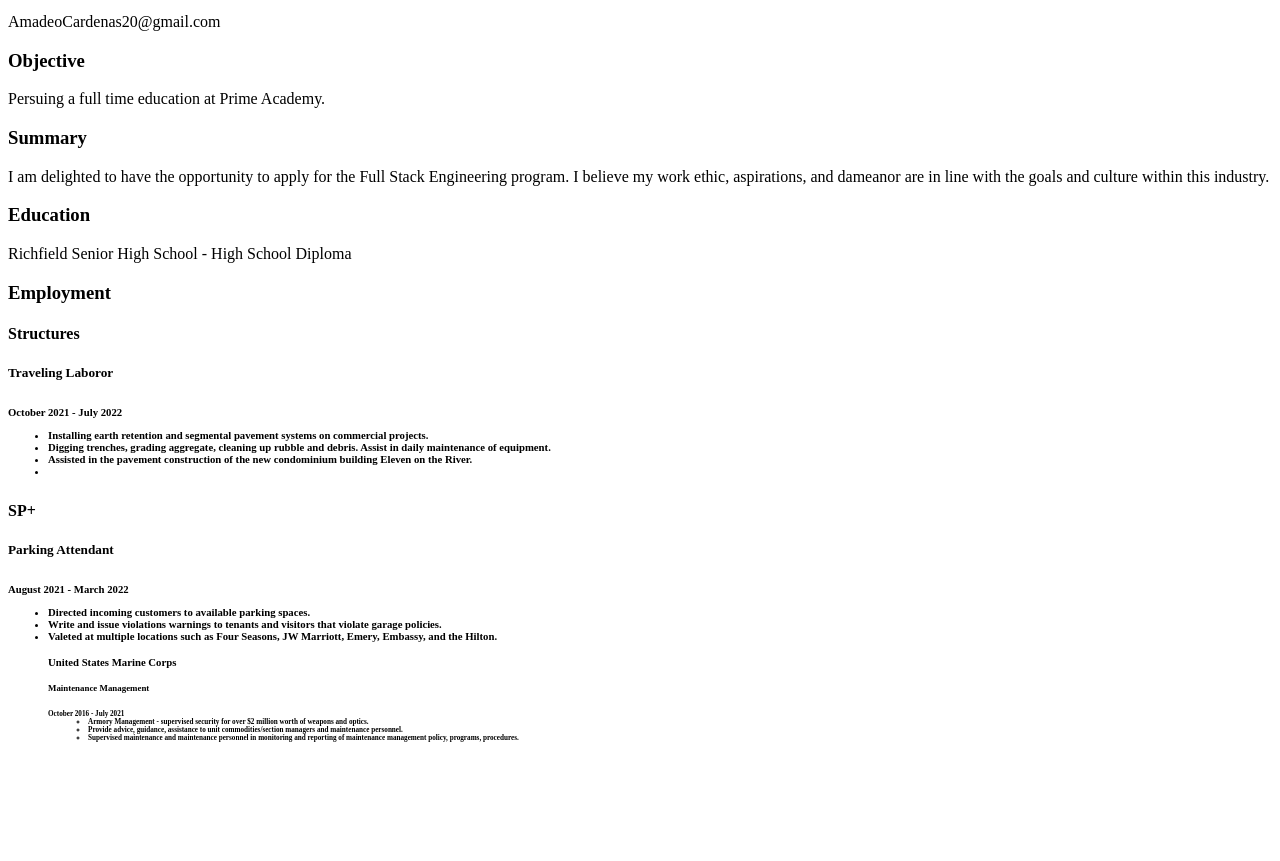
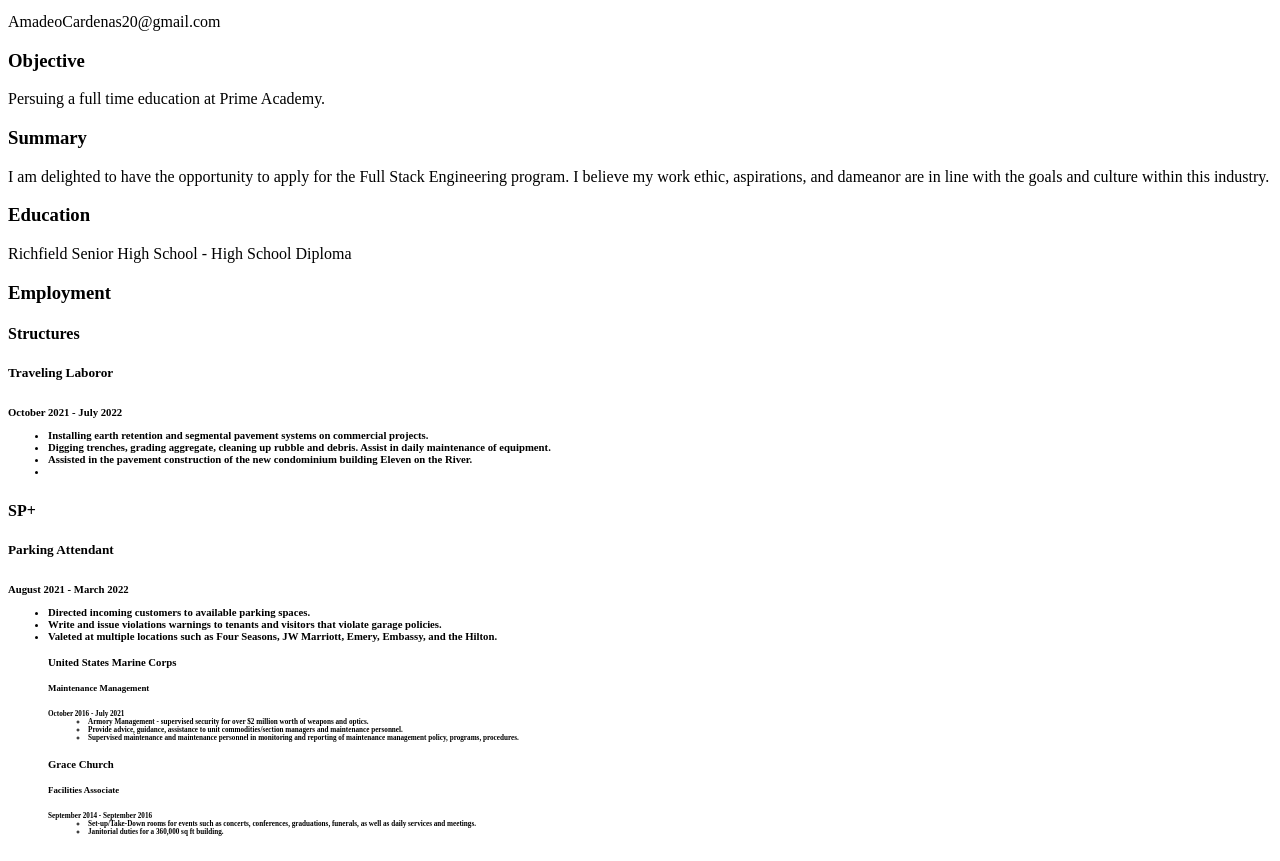
Before and after one commit to AmadeoCardenas16/AmadeoCardenas.github.io, a plain HTML site: page index.html in a window 1280 px wide. Shown: the part 101-962 px from the top of the page. Before the commit the page ends 868 px from the top, so only its background shows below. Drawn offline with Linux system fonts and the light colour scheme.

Commit message:
Update index.html

```diff
--- a/index.html
+++ b/index.html
@@ -74,6 +74,15 @@
       <li>Supervised maintenance and maintenance personnel in monitoring and reporting of maintenance management policy, programs, procedures.
    </div>
 
+     <div>
+    <h4>Grace Church
+    <h5>Facilities Associate
+    <h6>September 2014 - September 2016
+
+    <ul>
+      <li>Set-up/Take-Down rooms for events such as concerts, conferences, graduations, funerals, as well as daily services and meetings.
+      <li>Janitorial duties for a 360,000 sq ft building.
+   </div>
 
 </body>
 </html>
```
